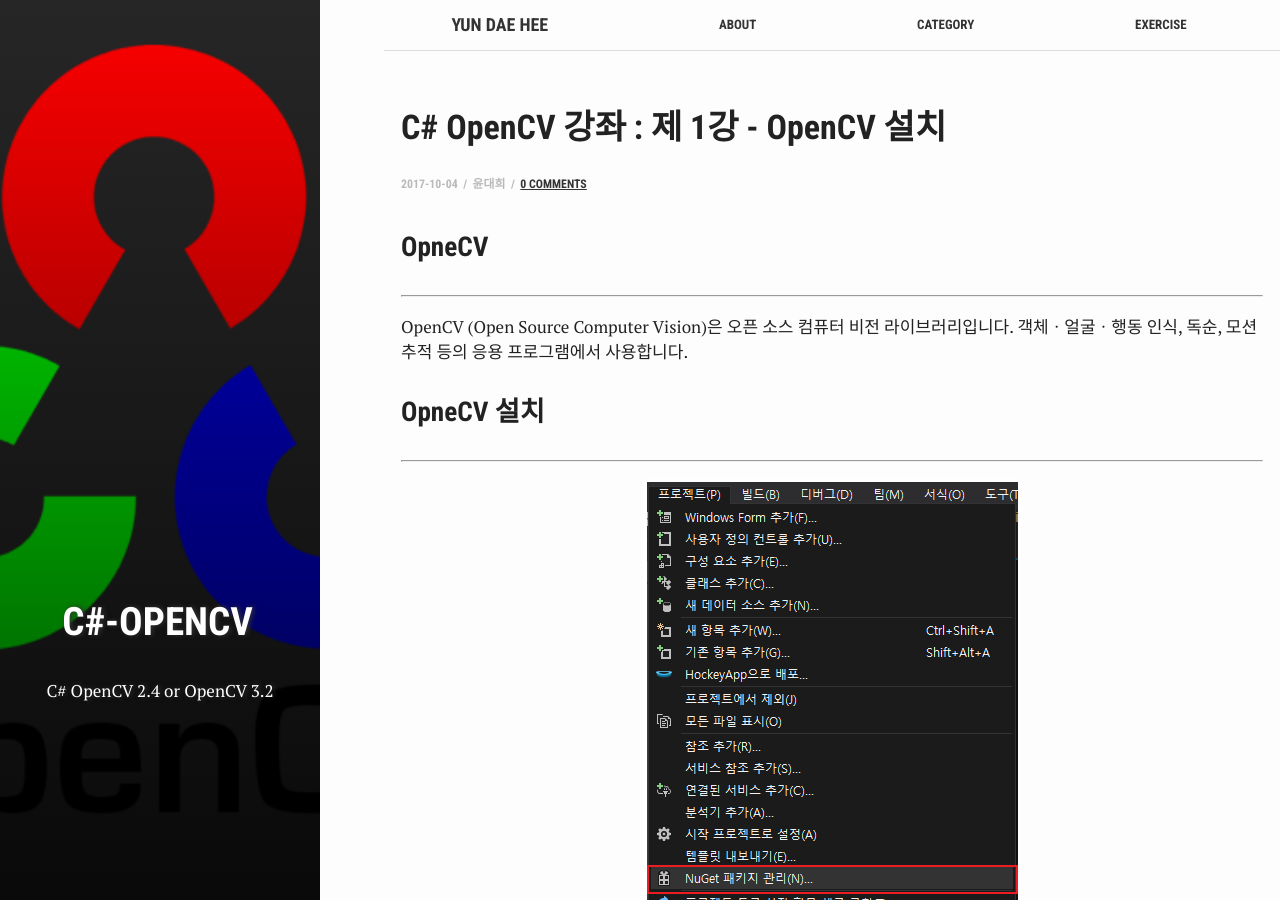
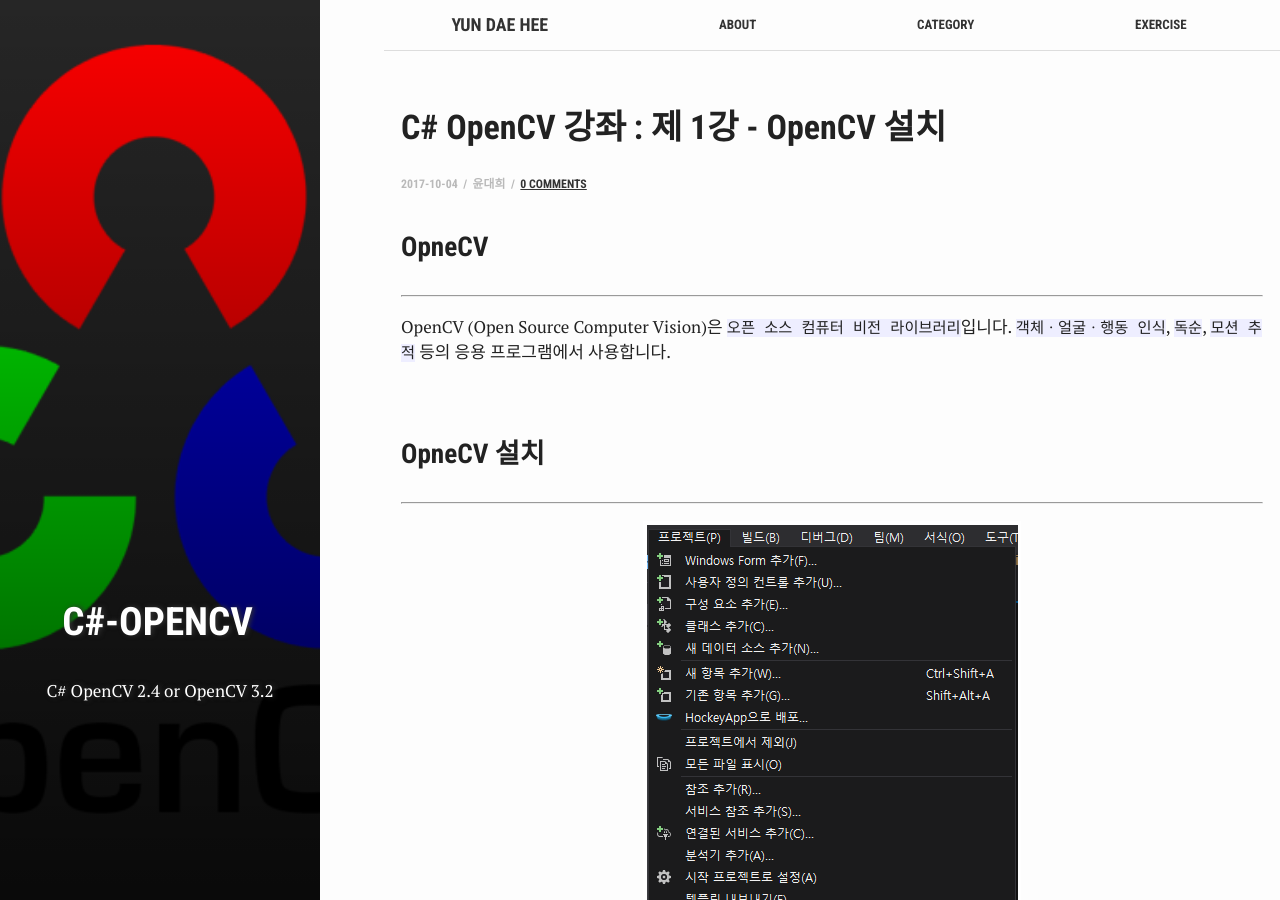
Before and after one commit to test076923/076923.github.io, a Jekyll site: the page built from _posts/2017-10-04-C#-opencv-1.md, in a window 1280 px wide and 900 px high. Built offline with Jekyll 4.4.1, drawn with Linux system fonts in a browser that asks for light colours; comment, search, counter and statistics services are not loaded.

Commit message:
Update 2017-10-04-C#-opencv-1.md

```diff
--- a/_posts/2017-10-04-C#-opencv-1.md
+++ b/_posts/2017-10-04-C#-opencv-1.md
@@ -14,8 +14,9 @@
 
 ### OpneCV ###
 ----------
-OpenCV (Open Source Computer Vision)은 오픈 소스 컴퓨터 비전 라이브러리입니다. 객체ㆍ얼굴ㆍ행동 인식, 독순, 모션 추적 등의 응용 프로그램에서 사용합니다.
+OpenCV (Open Source Computer Vision)은 `오픈 소스 컴퓨터 비전 라이브러리`입니다. `객체ㆍ얼굴ㆍ행동 인식`, `독순`, `모션 추적` 등의 응용 프로그램에서 사용합니다.
 
+<br>
 
 ### OpneCV 설치 ###
 ----------
@@ -23,10 +24,13 @@
 
 `프로젝트` → `NuGet 패키지 관리(N)...`을 통하여 OpenCV를 쉽게 설치할 수 있습니다.
 
+<br>
 
 [![2]({{ site.images }}/C/opencv/ch1/2.png)]({{ site.images }}/C/opencv/ch1/2.png)
 
 위와 같은 화면이 나오게 되고 `찾아보기`를 눌러 `검색창`에 `opencv`를 검색합니다.
+
+<br>
 
 * OpenCV 2.4
 
@@ -34,15 +38,21 @@
 
 `OpenCV 2.4`는 `OpenCVSharp-AnyCPU`를 찾아 우측의 `설치` 버튼을 눌러 설치를 진행합니다.
 
+<br>
+
 * OpenCV 3.2
 
 [![4]({{ site.images }}/C/opencv/ch1/4.png)]({{ site.images }}/C/opencv/ch1/4.png)
 
 `OpenCV 3.2`는 `OpenCVSharp3-AnyCPU`를 찾아 우측의 `설치` 버튼을 눌러 설치를 진행합니다.
 
+<br>
+
 [![5]({{ site.images }}/C/opencv/ch1/5.png)]({{ site.images }}/C/opencv/ch1/5.png)
 
 `설치됨`을 눌러 OpenCV가 설치되었는지 확인합니다. `체크`표시가 되어 있다면 정상적으로 설치된 상태입니다.
+
+<br>
 
 [![6]({{ site.images }}/C/opencv/ch1/6.png)]({{ site.images }}/C/opencv/ch1/6.png)
 
```
